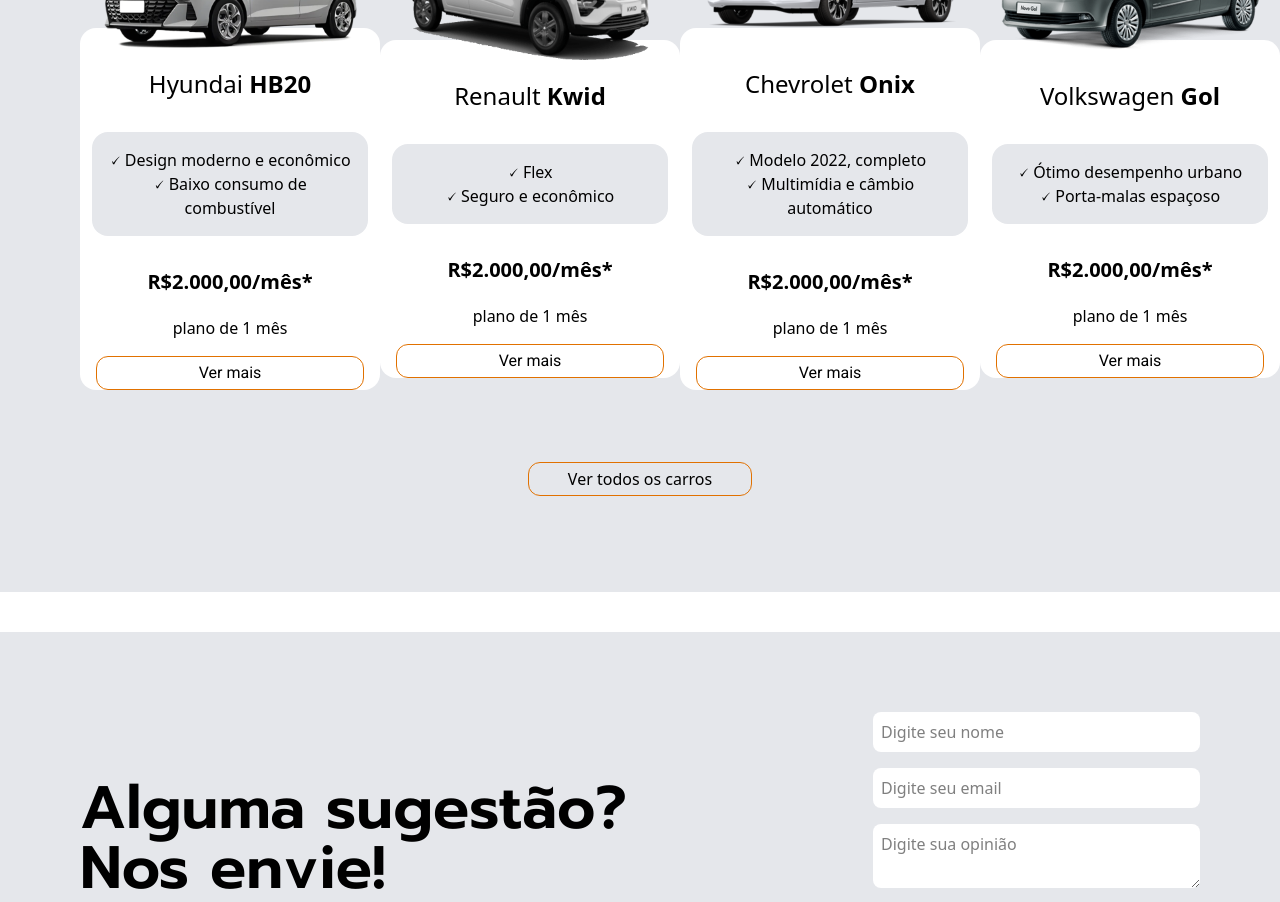
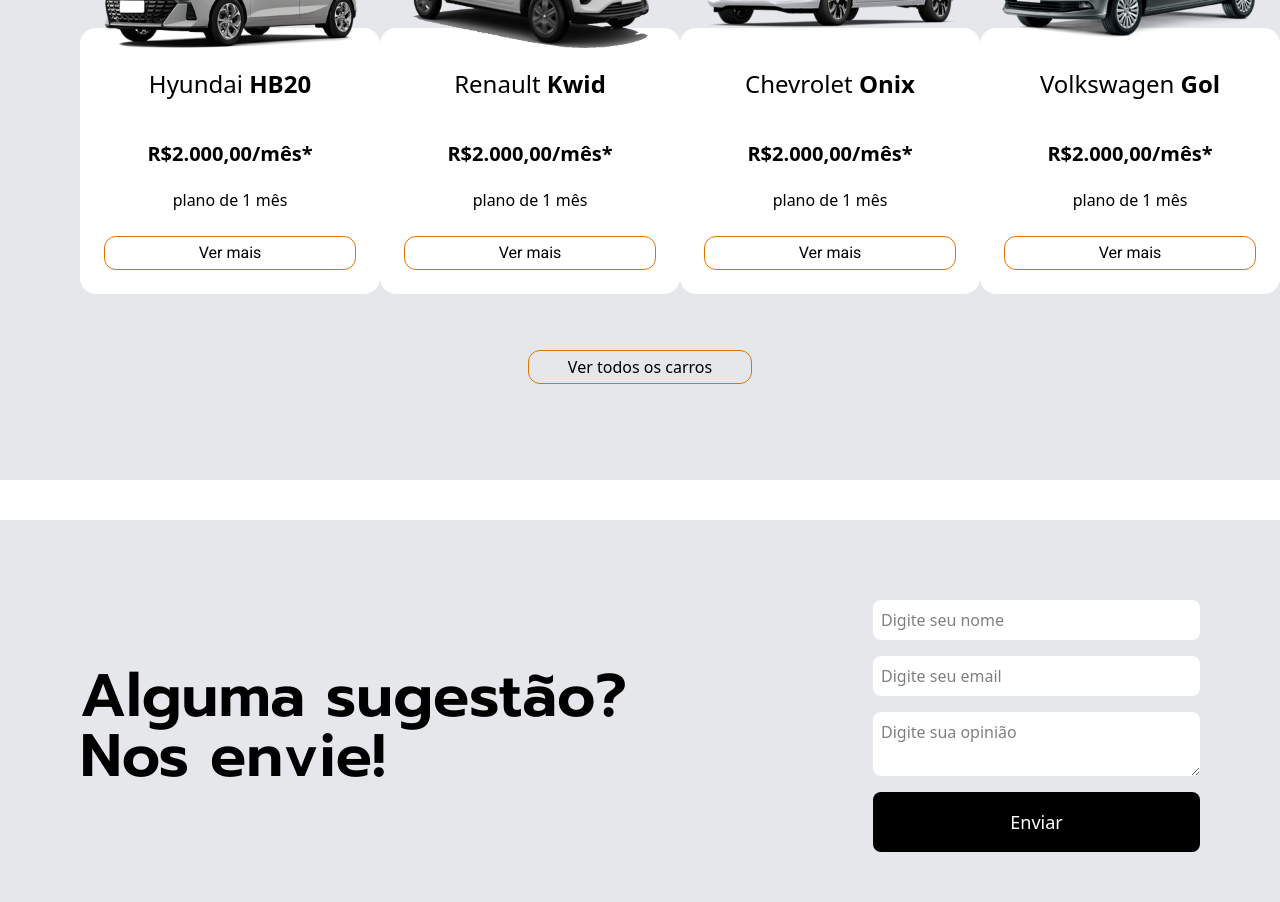
Before and after one commit to eumartins7/locacao_veiculos_nextJS, a Next.js app: page / in a window 1280 px wide. Shown: the part 2120-3022 px from the top of the page. Built offline with nearby package versions, Linux system fonts and the light colour scheme; a web font is replaced by a local one.

Commit message:
style: estilo do card corrigido

```diff
--- a/src/components/home/section-cars/card-cars/cardsCar.tsx
+++ b/src/components/home/section-cars/card-cars/cardsCar.tsx
@@ -1,32 +1,23 @@
 import { CarButton } from "../button-card/buttonCars"
 
 
+
 type InfosCarProps = {
-    brand: string
-    model: string
-    description: string
-    description2: string
-    price: string
-    plan: string
+    brand: string,
+    model: string,
+    description: string,
+    description2: string,
+    price: string,
+    plan: string,
 }
 
-export function CarsCard({brand, model, description, description2, price, plan}: InfosCarProps) {
+export function CarsCard({brand, model, price, plan}: InfosCarProps) {
     return (
         <div className="bg-white rounded-2xl">
             <div className="p-5 pt-10 text-2xl">
                 <h1>
                     {brand} <strong>{model}</strong>
                 </h1>
-            </div>
-
-            <div className=" bg-gray-200 rounded-2xl m-3 p-4">
-                 <p>
-                    {description}
-
-                </p>
-                <p>
-                    {description2}
-                </p>
             </div>
 
             <div className="p-5">
@@ -42,7 +33,9 @@ export function CarsCard({brand, model, description, description2, price, plan}:
             </div>
 
             <div>
-                <CarButton />
+                <div className="p-2">
+                        <CarButton />
+                </div>
             </div>
 
         </div>
```
